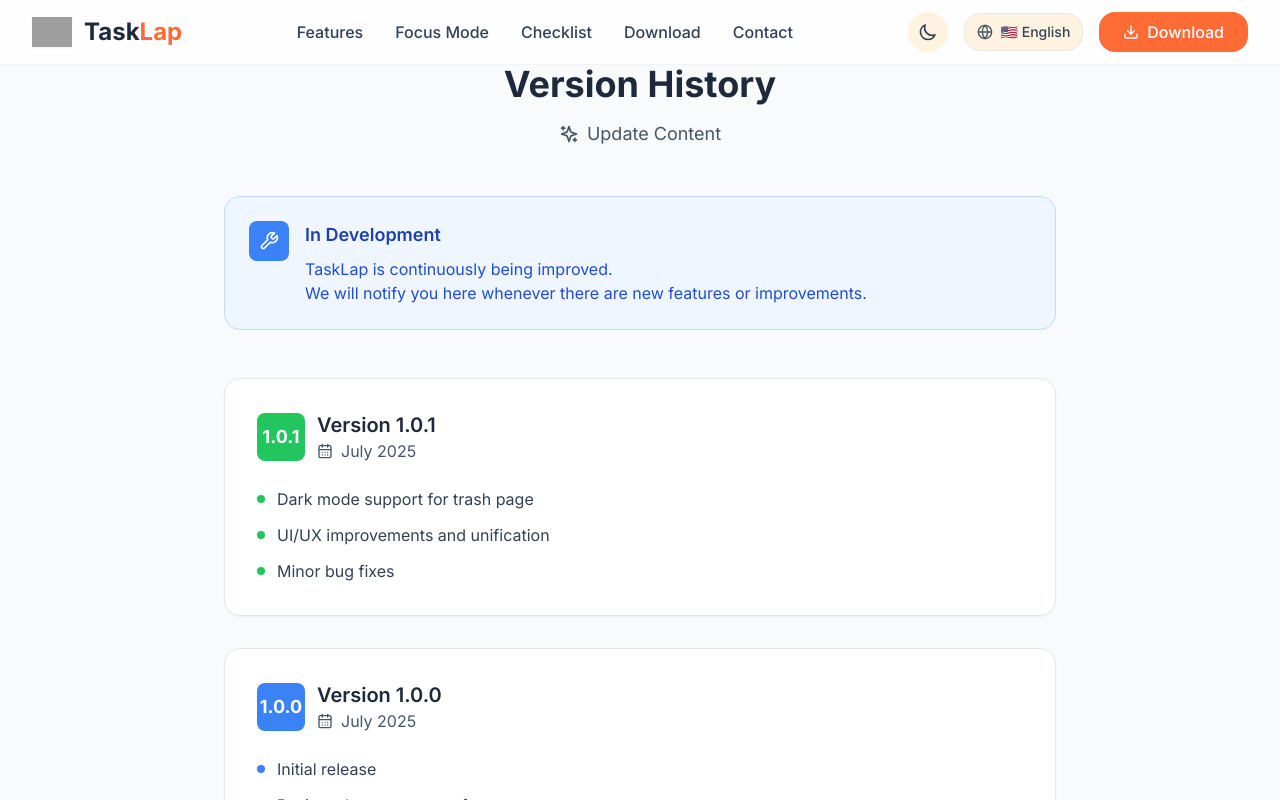
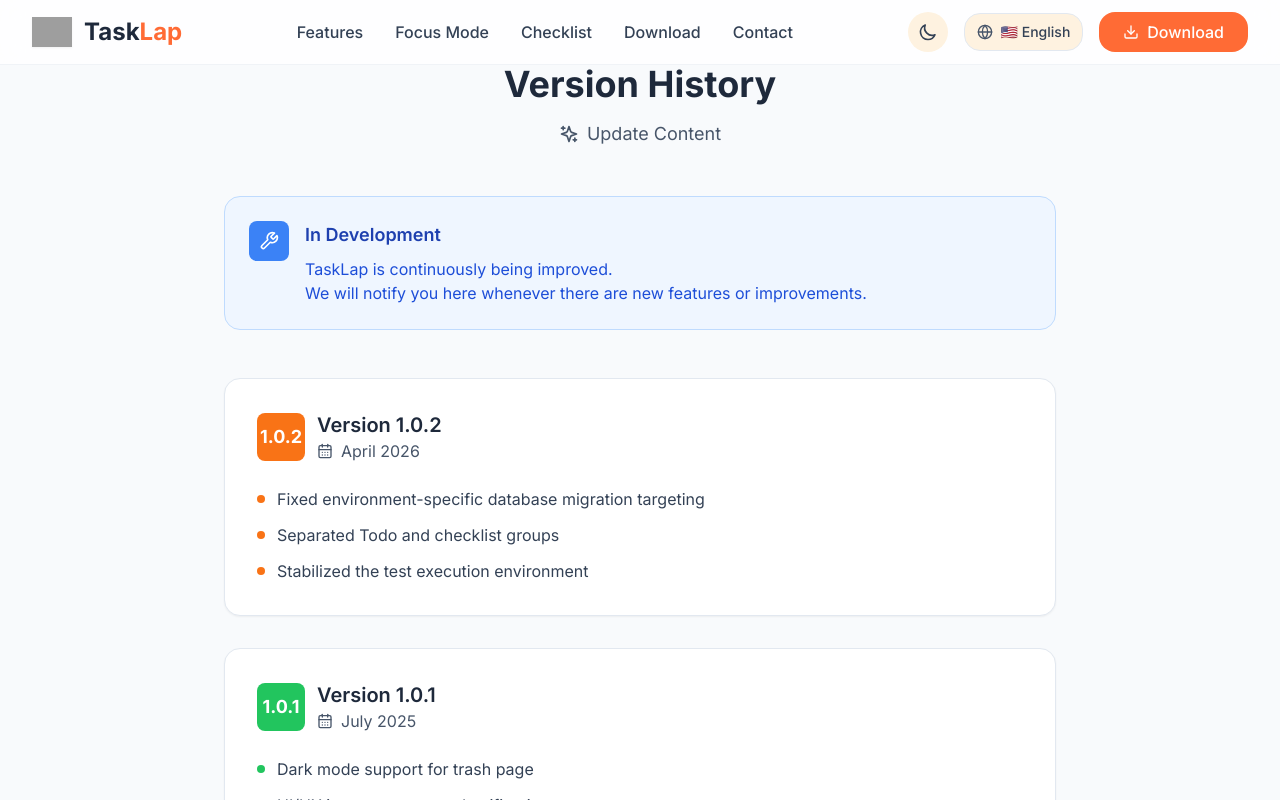
Before and after one commit to takushino19890913/tasklap-landing, a Next.js app: page /en/version-history in a window 1280 px wide. Shown: the top 800 px of the page. Built offline with nearby package versions, Linux system fonts and the light colour scheme; grey boxes are pictures that could not be loaded.

Commit message:
update landing for version 1.0.2

```diff
--- a/components/DownloadSection.tsx
+++ b/components/DownloadSection.tsx
@@ -149,9 +149,9 @@
         {/* App Info */}
         <div className="mb-6 sm:mb-8 md:mb-12">
           <div className="inline-flex items-center space-x-4 text-sm text-neutral-600 dark:text-neutral-400">
-            <span>{t("download.version")}: 1.0.1</span>
+            <span>{t("download.version")}</span>
             <span>•</span>
-            <span>{t("download.lastUpdate")}: 2025年7月</span>
+            <span>{t("download.lastUpdate")}</span>
             <span>•</span>
             <span>サイズ: 31.7 MB</span>
           </div>
--- a/components/VersionHistoryContent.tsx
+++ b/components/VersionHistoryContent.tsx
@@ -40,6 +40,45 @@
 
       {/* Version History */}
       <div className="space-y-8">
+        {/* Version 1.0.2 */}
+        <div className="bg-white dark:bg-neutral-800 rounded-xl shadow-sm border border-neutral-200 dark:border-neutral-700 p-8">
+          <div className="flex items-center space-x-3 mb-6">
+            <div className="w-12 h-12 bg-orange-500 rounded-lg flex items-center justify-center">
+              <span className="text-white font-bold text-lg">1.0.2</span>
+            </div>
+            <div>
+              <h3 className="text-xl font-semibold text-neutral-800 dark:text-neutral-100">
+                Version 1.0.2
+              </h3>
+              <div className="flex items-center space-x-2 text-neutral-600 dark:text-neutral-400">
+                <CalendarDays className="w-4 h-4" />
+                <span>{t("v1_0_2.date")}</span>
+              </div>
+            </div>
+          </div>
+
+          <div className="space-y-3">
+            <div className="flex items-start space-x-3">
+              <div className="w-2 h-2 bg-orange-500 rounded-full mt-2 flex-shrink-0"></div>
+              <span className="text-neutral-700 dark:text-neutral-300">
+                {t("v1_0_2.changes.environmentDatabaseFix")}
+              </span>
+            </div>
+            <div className="flex items-start space-x-3">
+              <div className="w-2 h-2 bg-orange-500 rounded-full mt-2 flex-shrink-0"></div>
+              <span className="text-neutral-700 dark:text-neutral-300">
+                {t("v1_0_2.changes.groupScopeSeparation")}
+              </span>
+            </div>
+            <div className="flex items-start space-x-3">
+              <div className="w-2 h-2 bg-orange-500 rounded-full mt-2 flex-shrink-0"></div>
+              <span className="text-neutral-700 dark:text-neutral-300">
+                {t("v1_0_2.changes.testStability")}
+              </span>
+            </div>
+          </div>
+        </div>
+
         {/* Version 1.0.1 */}
         <div className="bg-white dark:bg-neutral-800 rounded-xl shadow-sm border border-neutral-200 dark:border-neutral-700 p-8">
           <div className="flex items-center space-x-3 mb-6">
--- a/messages/de.json
+++ b/messages/de.json
@@ -20,7 +20,7 @@
     "downloadAppStore": "Im App Store herunterladen",
     "downloadGooglePlay": "Bei Google Play herunterladen",
     "availableOn": "Verfügbar auf",
-    "version": "Version 1.0.0",
+    "version": "Version 1.0.2",
     "badges": {
       "ratingPreparation": "Bewertung ausstehend",
       "multilingualSupport": "8 Sprachen",
@@ -314,8 +314,8 @@
     "appStats": "App-Statistiken",
     "storeSubmission": "📱 Derzeit wird die App-Store-Genehmigung beantragt. Bald verfügbar!",
     "qrCode": "Mit QR-Code herunterladen",
-    "version": "Version 1.0.1",
-    "lastUpdate": "Zuletzt aktualisiert: Juli 2025"
+    "version": "Version 1.0.2",
+    "lastUpdate": "Letzte Aktualisierung: April 2026"
   },
   "footer": {
     "madeWith": "Made with",
@@ -528,6 +528,14 @@
         "taskReordering": "Aufgaben-Neuordnungsfunktion",
         "groupManagement": "Gruppenverwaltungsfunktionen"
       }
+    },
+    "v1_0_2": {
+      "date": "April 2026",
+      "changes": {
+        "environmentDatabaseFix": "Ziel der umgebungsspezifischen Datenbankmigration korrigiert",
+        "groupScopeSeparation": "Todo- und Checklisten-Gruppen getrennt",
+        "testStability": "Testausführungsumgebung stabilisiert"
+      }
     }
   }
 }
--- a/messages/en.json
+++ b/messages/en.json
@@ -20,7 +20,7 @@
     "downloadAppStore": "Download on the App Store",
     "downloadGooglePlay": "Get it on Google Play",
     "availableOn": "Available on",
-    "version": "Version 1.0.0",
+    "version": "Version 1.0.2",
     "badges": {
       "ratingPreparation": "Rating Pending",
       "multilingualSupport": "8 Languages",
@@ -314,8 +314,8 @@
       "version": "Version"
     },
     "qrCode": "Download with QR Code",
-    "version": "Version 1.0.1",
-    "lastUpdate": "Last Updated: July 2025"
+    "version": "Version 1.0.2",
+    "lastUpdate": "Last updated: April 2026"
   },
   "footer": {
     "madeWith": "Made with",
@@ -528,6 +528,14 @@
         "taskReordering": "Task reordering functionality",
         "groupManagement": "Group management features"
       }
+    },
+    "v1_0_2": {
+      "date": "April 2026",
+      "changes": {
+        "environmentDatabaseFix": "Fixed environment-specific database migration targeting",
+        "groupScopeSeparation": "Separated Todo and checklist groups",
+        "testStability": "Stabilized the test execution environment"
+      }
     }
   }
 }
--- a/messages/es.json
+++ b/messages/es.json
@@ -20,7 +20,7 @@
     "downloadAppStore": "Descargar en App Store",
     "downloadGooglePlay": "Descargar en Google Play",
     "availableOn": "Disponible en",
-    "version": "Versión 1.0.0",
+    "version": "Versión 1.0.2",
     "badges": {
       "ratingPreparation": "Evaluación pendiente",
       "multilingualSupport": "8 idiomas",
@@ -314,8 +314,8 @@
     "appStats": "Estadísticas de la aplicación",
     "storeSubmission": "📱 Actualmente en revisión de la tienda de aplicaciones. ¡Disponible pronto!",
     "qrCode": "Descargar con código QR",
-    "version": "Versión 1.0.1",
-    "lastUpdate": "Última actualización: Julio 2025"
+    "version": "Versión 1.0.2",
+    "lastUpdate": "Última actualización: abril de 2026"
   },
   "footer": {
     "madeWith": "Made with",
@@ -528,6 +528,14 @@
         "taskReordering": "Funcionalidad de reordenamiento de tareas",
         "groupManagement": "Funciones de gestión de grupos"
       }
+    },
+    "v1_0_2": {
+      "date": "Abril 2026",
+      "changes": {
+        "environmentDatabaseFix": "Corrección del destino de migración de base de datos por entorno",
+        "groupScopeSeparation": "Separación de grupos de Todo y listas de verificación",
+        "testStability": "Estabilización del entorno de ejecución de pruebas"
+      }
     }
   }
 }
--- a/messages/fr.json
+++ b/messages/fr.json
@@ -20,7 +20,7 @@
     "downloadAppStore": "Télécharger sur l'App Store",
     "downloadGooglePlay": "Disponible sur Google Play",
     "availableOn": "Disponible sur",
-    "version": "Version 1.0.0",
+    "version": "Version 1.0.2",
     "badges": {
       "ratingPreparation": "Évaluation en attente",
       "multilingualSupport": "8 langues",
@@ -312,8 +312,8 @@
       "version": "Version"
     },
     "qrCode": "Télécharger avec QR Code",
-    "version": "Version 1.0.1",
-    "lastUpdate": "Dernière mise à jour: Juillet 2025",
+    "version": "Version 1.0.2",
+    "lastUpdate": "Dernière mise à jour : avril 2026",
     "appStats": "Statistiques de l'application",
     "storeSubmission": "📱 Actuellement en examen par l'app store. Disponible bientôt!"
   },
@@ -528,6 +528,14 @@
         "taskReordering": "Fonctionnalité de réorganisation des tâches",
         "groupManagement": "Fonctionnalités de gestion de groupe"
       }
+    },
+    "v1_0_2": {
+      "date": "Avril 2026",
+      "changes": {
+        "environmentDatabaseFix": "Correction du ciblage des migrations de base de données par environnement",
+        "groupScopeSeparation": "Séparation des groupes Todo et checklist",
+        "testStability": "Stabilisation de l'environnement d'exécution des tests"
+      }
     }
   }
 }
--- a/messages/ja.json
+++ b/messages/ja.json
@@ -20,7 +20,7 @@
     "downloadAppStore": "App Storeからダウンロード",
     "downloadGooglePlay": "Google Playで手に入れよう",
     "availableOn": "利用可能プラットフォーム",
-    "version": "バージョン 1.0.0",
+    "version": "バージョン 1.0.2",
     "badges": {
       "ratingPreparation": "評価準備中",
       "multilingualSupport": "8言語対応",
@@ -294,8 +294,8 @@
     "googlePlay": "Google Play",
     "downloadTitle": "今すぐダウンロード",
     "qrCode": "QRコードでダウンロード",
-    "version": "バージョン 1.0.1",
-    "lastUpdate": "最終更新: 2025年7月",
+    "version": "バージョン 1.0.2",
+    "lastUpdate": "最終更新: 2026年4月",
     "rating": "評価: (準備中)",
     "features": {
       "instant": {
@@ -529,6 +529,14 @@
         "taskReordering": "タスクの並び替え機能",
         "groupManagement": "グループ管理機能"
       }
+    },
+    "v1_0_2": {
+      "date": "2026年4月",
+      "changes": {
+        "environmentDatabaseFix": "環境別データベースのマイグレーション対象を修正",
+        "groupScopeSeparation": "Todoとチェックリストのグループを分離",
+        "testStability": "テスト実行環境の安定化"
+      }
     }
   }
 }
--- a/messages/ko.json
+++ b/messages/ko.json
@@ -20,7 +20,7 @@
     "downloadAppStore": "App Store에서 다운로드",
     "downloadGooglePlay": "Google Play에서 다운로드",
     "availableOn": "사용 가능한 플랫폼",
-    "version": "버전 1.0.0",
+    "version": "버전 1.0.2",
     "badges": {
       "ratingPreparation": "평가 준비 중",
       "multilingualSupport": "8개 언어",
@@ -312,8 +312,8 @@
       "version": "버전"
     },
     "qrCode": "QR 코드로 다운로드",
-    "version": "버전 1.0.1",
-    "lastUpdate": "최종 업데이트: 2025년 7월",
+    "version": "버전 1.0.2",
+    "lastUpdate": "최종 업데이트: 2026년 4월",
     "appStats": "앱 통계",
     "storeSubmission": "📱 앱스토어 신청 중. 곧 이용 시작 예정!"
   },
@@ -528,6 +528,14 @@
         "taskReordering": "작업 순서 변경 기능",
         "groupManagement": "그룹 관리 기능"
       }
+    },
+    "v1_0_2": {
+      "date": "2026년 4월",
+      "changes": {
+        "environmentDatabaseFix": "환경별 데이터베이스 마이그레이션 대상 수정",
+        "groupScopeSeparation": "Todo와 체크리스트 그룹 분리",
+        "testStability": "테스트 실행 환경 안정화"
+      }
     }
   }
 }
--- a/messages/pt.json
+++ b/messages/pt.json
@@ -20,7 +20,7 @@
     "downloadAppStore": "Baixar na App Store",
     "downloadGooglePlay": "Baixar no Google Play",
     "availableOn": "Disponível em",
-    "version": "Versão 1.0.0",
+    "version": "Versão 1.0.2",
     "badges": {
       "ratingPreparation": "Avaliação pendente",
       "multilingualSupport": "8 idiomas",
@@ -314,8 +314,8 @@
     "appStats": "Estatísticas do aplicativo",
     "storeSubmission": "📱 Atualmente em análise na loja de aplicativos. Disponível em breve!",
     "qrCode": "Baixar com código QR",
-    "version": "Versão 1.0.1",
-    "lastUpdate": "Última atualização: Julho 2025"
+    "version": "Versão 1.0.2",
+    "lastUpdate": "Última atualização: abril de 2026"
   },
   "footer": {
     "madeWith": "Made with",
@@ -528,6 +528,14 @@
         "taskReordering": "Funcionalidade de reordenação de tarefas",
         "groupManagement": "Recursos de gerenciamento de grupos"
       }
+    },
+    "v1_0_2": {
+      "date": "Abril de 2026",
+      "changes": {
+        "environmentDatabaseFix": "Correção do destino de migração de banco de dados por ambiente",
+        "groupScopeSeparation": "Separação dos grupos de Todo e checklist",
+        "testStability": "Estabilização do ambiente de execução de testes"
+      }
     }
   }
 }
--- a/messages/zh.json
+++ b/messages/zh.json
@@ -20,7 +20,7 @@
     "downloadAppStore": "从App Store下载",
     "downloadGooglePlay": "在Google Play获取",
     "availableOn": "可用平台",
-    "version": "版本 1.0.0",
+    "version": "版本 1.0.2",
     "badges": {
       "ratingPreparation": "评分准备中",
       "multilingualSupport": "8种语言",
@@ -314,8 +314,8 @@
     "appStats": "应用统计",
     "storeSubmission": "�� 正在向应用商店申请中。即将开始使用！",
     "qrCode": "二维码下载",
-    "version": "版本 1.0.1",
-    "lastUpdate": "最后更新: 2025年7月"
+    "version": "版本 1.0.2",
+    "lastUpdate": "最后更新：2026年4月"
   },
   "footer": {
     "madeWith": "Made with",
@@ -528,6 +528,14 @@
         "taskReordering": "任务重新排序功能",
         "groupManagement": "组管理功能"
       }
+    },
+    "v1_0_2": {
+      "date": "2026年4月",
+      "changes": {
+        "environmentDatabaseFix": "修复按环境区分的数据库迁移目标",
+        "groupScopeSeparation": "分离 Todo 和清单分组",
+        "testStability": "稳定测试执行环境"
+      }
     }
   }
 }
--- a/package.json
+++ b/package.json
@@ -1,6 +1,6 @@
 {
   "name": "tasklap-landing",
-  "version": "1.0.0",
+  "version": "1.0.2",
   "private": true,
   "scripts": {
     "dev": "next dev",
```
Also changed, not shown: 1 other file (tests, documents, lock files or other folders).
